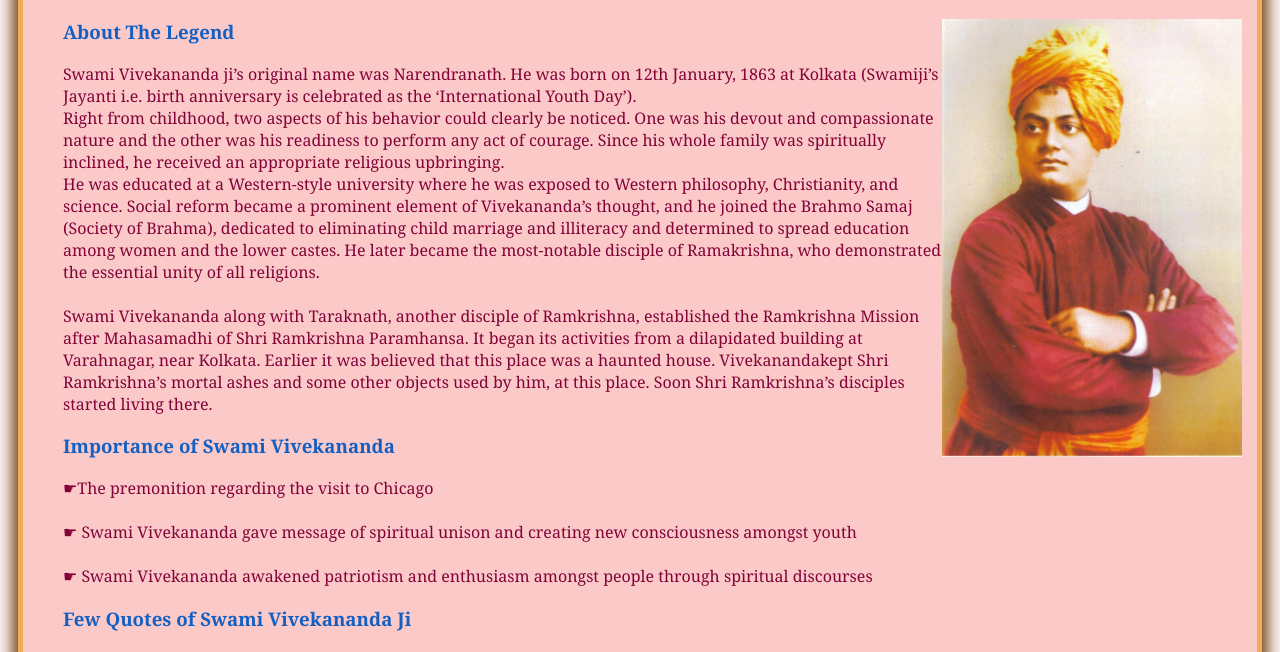
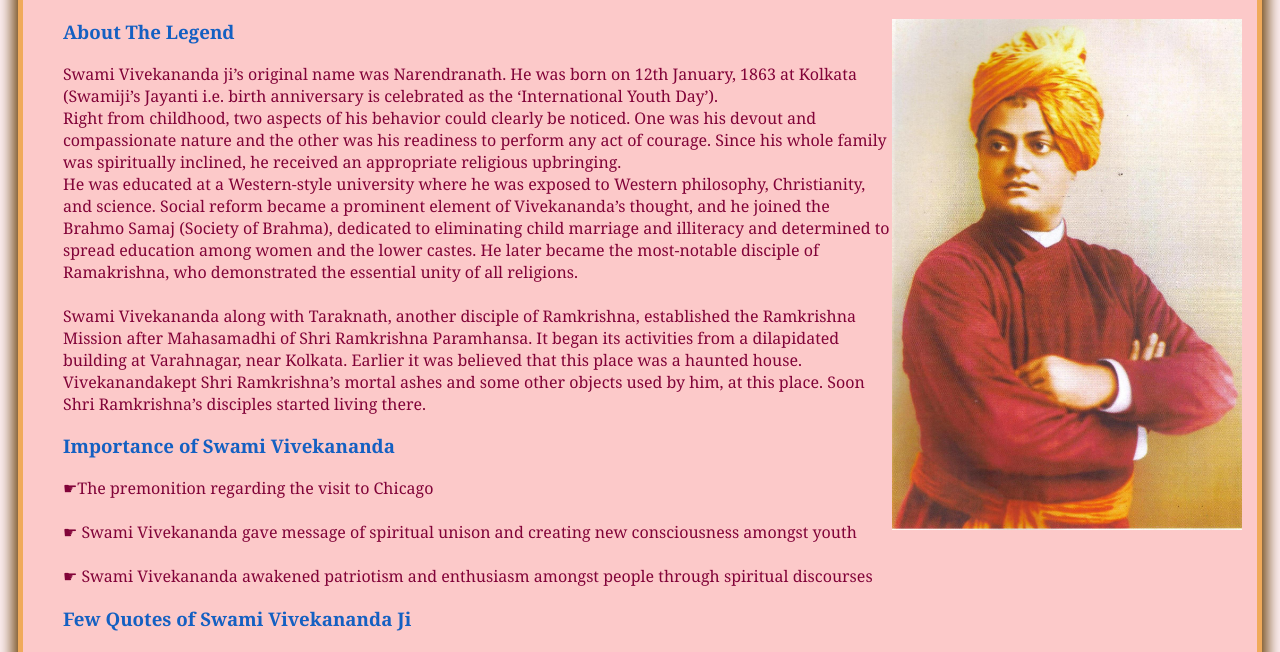
Before and after one commit to AnishDhatwalia/Tribute, a plain HTML site: page index.html in a window 1280 px wide. Shown: the part 74-726 px from the top of the page. Drawn offline with Linux system fonts and the light colour scheme.

Commit message:
Update index.html

```diff
--- a/index.html
+++ b/index.html
@@ -54,7 +54,7 @@
     <div class="main">
         <h1>Swami Vivekananda</h1>
         <div class="Img">
-            <img src="Swami_Vivekananda.jpg" alt="" width="300px">
+            <img src="Swami_Vivekananda.jpg" alt="" width="350px">
         </div>
         <div class="written">
             <h3>About The Legend</h3>
```
